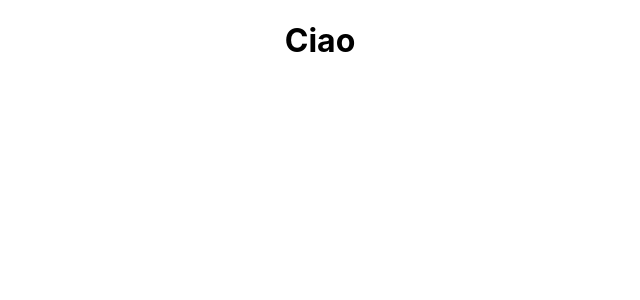
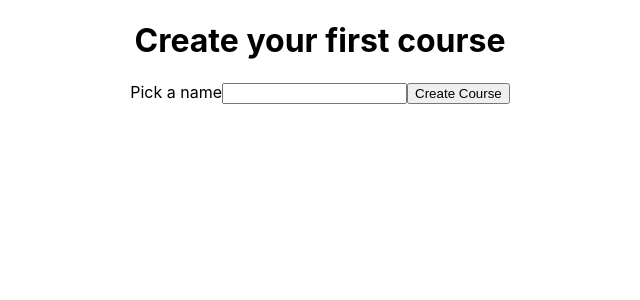
Before and after one commit to GersonEC/courses-platform, a React (Create React App) app: page / in a window 1280 px wide. Shown: the top 300 px of the page, without its empty margins (320-960 px from the left). Built offline with nearby package versions, Linux system fonts and the light colour scheme.

Commit message:
Implement Add course.

```diff
--- a/src/components/Courses/Courses.container.tsx
+++ b/src/components/Courses/Courses.container.tsx
@@ -1,21 +1,41 @@
 import React, { useState } from "react";
 
 import { useAppSelector, useAppDispatch } from "../../app/hooks";
-import {
-  increment,
-  incrementAsync,
-  selectCourses,
-} from "../../features/courses/coursesSlice";
-import styles from "./Counter.module.css";
+import { addCourse, selectCourses } from "../../features/courses/coursesSlice";
 
 export function CourseContainer() {
   const courses = useAppSelector(selectCourses);
   const dispatch = useAppDispatch();
-  const [incrementAmount, setIncrementAmount] = useState("2");
+  const [courseName, setCourseName] = useState("");
+
+  const onSubmit = (e: any) => {
+    e.preventDefault();
+    debugger;
+    dispatch(addCourse({ course: courseName }));
+  };
+
+  const onCourseChange = (e: any) => {
+    setCourseName(e.target.value);
+  };
 
   return (
     <div>
-      <h1>Ciao</h1>
+      {courses.length > 0 ? (
+        courses.map((course) => {
+          return (
+            <ul>
+              <li>{course}</li>
+            </ul>
+          );
+        })
+      ) : (
+        <form onSubmit={onSubmit}>
+          <h1>Create your first course</h1>
+          <label>Pick a name</label>
+          <input value={courseName} onChange={onCourseChange} />
+          <button type="submit">Create Course</button>
+        </form>
+      )}
     </div>
   );
 }
--- a/src/features/courses/coursesSlice.ts
+++ b/src/features/courses/coursesSlice.ts
@@ -29,18 +29,19 @@ export const coursesSlice = createSlice({
   initialState,
   // The `reducers` field lets us define reducers and generate associated actions
   reducers: {
-    increment: (state, action) => {
+    addCourse: (state, action) => {
+      debugger;
       state.courses.push(action.payload.course);
     },
   },
 });
 
-export const { increment } = coursesSlice.actions;
+export const { addCourse } = coursesSlice.actions;
 
 // The function below is called a selector and allows us to select a value from
 // the state. Selectors can also be defined inline where they're used instead of
 // in the slice file. For example: `useSelector((state: RootState) => state.counter.value)`
-export const selectCourses = (state: RootState) => state.courses;
+export const selectCourses = (state: RootState) => state.courses.courses;
 
 // We can also write thunks by hand, which may contain both sync and async logic.
 // Here's an example of conditionally dispatching actions based on current state.
```
